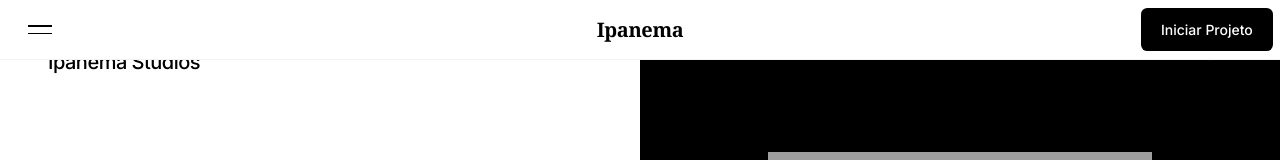
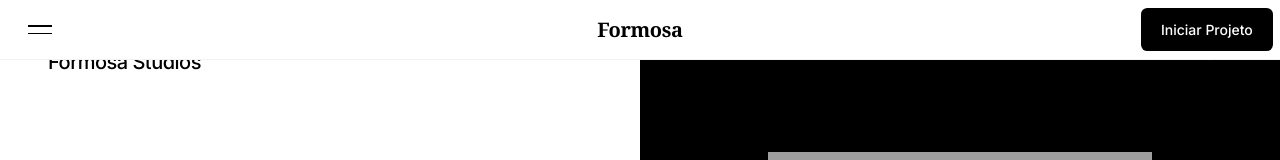
Before and after one commit to VictorCardosoOl/Ipanema-Studios, a React (Vite) app: page / in a window 1280 px wide. Shown: the top 160 px of the page. Built offline with nearby package versions, Linux system fonts and the light colour scheme; grey boxes are pictures that could not be loaded; a web font is replaced by a local one.

Commit message:
refactor: Rename company to Formosa Studios
Updates the application name and all instances of the old company name across various components and metadata to reflect the rebranding to "Formosa Studios".

```diff
--- a/metadata.json
+++ b/metadata.json
@@ -1,5 +1,5 @@
 {
-  "name": "Ipanema Studios",
+  "name": "Formosa Studios",
   "description": "A minimalist, editorial-style website for a web development agency.",
   "requestFramePermissions": []
 }
--- a/src/App.tsx
+++ b/src/App.tsx
@@ -38,7 +38,7 @@ export default function App() {
       bgColor: "#222222",
       textColor: "#FFFFFF",
       links: [
-        { label: "E-mail", ariaLabel: "Envie um e-mail", href: "mailto:hello@ipanemastudios.com" },
+        { label: "E-mail", ariaLabel: "Envie um e-mail", href: "mailto:hello@formosastudios.com" },
         { label: "Instagram", ariaLabel: "Siga-nos no Instagram", href: "#" }
       ]
     }
@@ -49,7 +49,7 @@ export default function App() {
       <SmoothScroll />
       <CardNav
         items={navItems}
-        logoText="Ipanema"
+        logoText="Formosa"
         baseColor="#FFFFFF"
         menuColor="#000000"
         buttonBgColor="#000000"
--- a/src/components/CardNav.tsx
+++ b/src/components/CardNav.tsx
@@ -29,7 +29,7 @@ interface CardNavProps {
 }
 
 const CardNav: React.FC<CardNavProps> = ({
-  logoText = 'Ipanema',
+  logoText = 'Formosa',
   items,
   className = '',
   baseColor = '#fff',
--- a/src/components/Contact.tsx
+++ b/src/components/Contact.tsx
@@ -85,7 +85,7 @@ export default function Contact() {
             <div className="contact-reveal grid grid-cols-1 sm:grid-cols-2 gap-8 mt-12 lg:mt-32">
               <div>
                 <span className="text-[10px] 3xl:text-xs uppercase tracking-widest opacity-50 font-bold mb-4 block">Novos Negócios</span>
-                <a href="mailto:hello@ipanemastudios.com" className="text-lg 3xl:text-2xl hover:opacity-70 transition-opacity font-medium">hello@ipanemastudios.com</a>
+                <a href="mailto:hello@formosastudios.com" className="text-lg 3xl:text-2xl hover:opacity-70 transition-opacity font-medium">hello@formosastudios.com</a>
               </div>
               <div>
                 <span className="text-[10px] 3xl:text-xs uppercase tracking-widest opacity-50 font-bold mb-4 block">Localização</span>
--- a/src/components/Footer.tsx
+++ b/src/components/Footer.tsx
@@ -9,7 +9,7 @@ const Footer = () => {
       {/* 2. Background Typography */}
       <div className="absolute bottom-0 left-1/2 -translate-x-1/2 translate-y-1/3 pointer-events-none select-none z-0">
         <span className="font-display text-[20vw] leading-none text-white/10 uppercase tracking-tighter whitespace-nowrap">
-          IPANEMA
+          FORMOSA
         </span>
       </div>
 
@@ -18,7 +18,7 @@ const Footer = () => {
 
           {/* Col 1: Identity */}
           <div className="lg:pr-12 3xl:pr-24 lg:border-r border-white/20">
-            <h2 className="font-display text-5xl 3xl:text-7xl text-white mb-6 3xl:mb-10">Ipanema Studios</h2>
+            <h2 className="font-display text-5xl 3xl:text-7xl text-white mb-6 3xl:mb-10">Formosa Studios</h2>
             <p className="font-serif italic text-2xl 3xl:text-4xl text-white/80 leading-relaxed">
               Elevando o padrão digital através de design editorial e engenharia de precisão.
             </p>
@@ -88,7 +88,7 @@ const Footer = () => {
 
             <div className="pt-10 border-t border-white/20">
               <p className="text-[10px] uppercase tracking-[0.3em] text-white/50 leading-relaxed font-medium">
-                &copy; {currentYear} Ipanema Studios.<br />
+                &copy; {currentYear} Formosa Studios.<br />
                 Desenvolvido com excelência técnica.
               </p>
             </div>
--- a/src/components/Header.tsx
+++ b/src/components/Header.tsx
@@ -29,7 +29,7 @@ export default function Header() {
         isHidden ? '-translate-y-full' : 'translate-y-0'
       }`}
     >
-      <div className="text-xl 3xl:text-3xl font-medium tracking-tight pointer-events-auto">Ipanema Studios</div>
+      <div className="text-xl 3xl:text-3xl font-medium tracking-tight pointer-events-auto">Formosa Studios</div>
       <a
         href="#contact"
         className="pointer-events-auto border border-cream rounded-full px-6 py-2 3xl:px-10 3xl:py-4 text-sm 3xl:text-lg hover:bg-cream hover:text-charcoal transition-colors focus-visible:ring-2 focus-visible:ring-cream focus-visible:ring-offset-2 focus-visible:ring-offset-charcoal outline-none"
--- a/src/components/Hero.tsx
+++ b/src/components/Hero.tsx
@@ -48,7 +48,7 @@ export default function Hero() {
       {/* Left Panel - Cream */}
       <div className="bg-cream p-8 md:p-12 3xl:p-24 4xl:p-32 flex flex-col justify-between min-h-[50vh] md:min-h-screen pt-24 3xl:pt-32">
         <header>
-          <h1 className="text-xl 3xl:text-3xl font-medium tracking-tight">Ipanema Studios</h1>
+          <h1 className="text-xl 3xl:text-3xl font-medium tracking-tight">Formosa Studios</h1>
         </header>
 
         <nav className="w-full max-w-md 3xl:max-w-xl mt-24 md:mt-0" aria-label="Main Navigation">
--- a/src/components/Mission.tsx
+++ b/src/components/Mission.tsx
@@ -43,7 +43,7 @@ export default function Mission() {
       {/* Left Panel */}
       <div className="p-8 md:p-12 3xl:p-24 4xl:p-32 flex flex-col min-h-[50vh] md:min-h-screen">
         <div className="flex justify-between text-[10px] 3xl:text-xs uppercase tracking-widest opacity-80 font-bold mb-8">
-          <h2 className="font-medium tracking-tight">Ipanema Studios</h2>
+          <h2 className="font-medium tracking-tight">Formosa Studios</h2>
           <span className="opacity-90">Quem Somos</span>
         </div>
 
@@ -52,7 +52,7 @@ export default function Mission() {
             <div>
               <p className="mb-6 relative">
                 <span className="absolute -left-4 top-0 text-charcoal/70" aria-hidden="true">•</span>
-                Na Ipanema Studios, não apenas construímos sites; criamos experiências digitais que ressoam. Nossa missão é unir elegância estética e engenharia robusta, entregando plataformas que não apenas impressionam visualmente, mas funcionam perfeitamente sob pressão.
+                Na Formosa Studios, não apenas construímos sites; criamos experiências digitais que ressoam. Nossa missão é unir elegância estética e engenharia robusta, entregando plataformas que não apenas impressionam visualmente, mas funcionam perfeitamente sob pressão.
               </p>
               <p className="relative">
                 <span className="absolute -left-4 top-0 text-charcoal/70" aria-hidden="true">•</span>
--- a/src/components/Values.tsx
+++ b/src/components/Values.tsx
@@ -41,7 +41,7 @@ export default function Values() {
       {/* Left Panel */}
       <div className="p-8 md:p-12 3xl:p-24 4xl:p-32 flex flex-col min-h-[50vh] md:min-h-screen">
         <div className="flex justify-between text-[10px] 3xl:text-xs uppercase tracking-widest opacity-80 font-bold mb-8">
-          <h2 className="font-medium tracking-tight">Ipanema Studios</h2>
+          <h2 className="font-medium tracking-tight">Formosa Studios</h2>
           <span className="opacity-90">Valores Fundamentais</span>
         </div>
 
```
